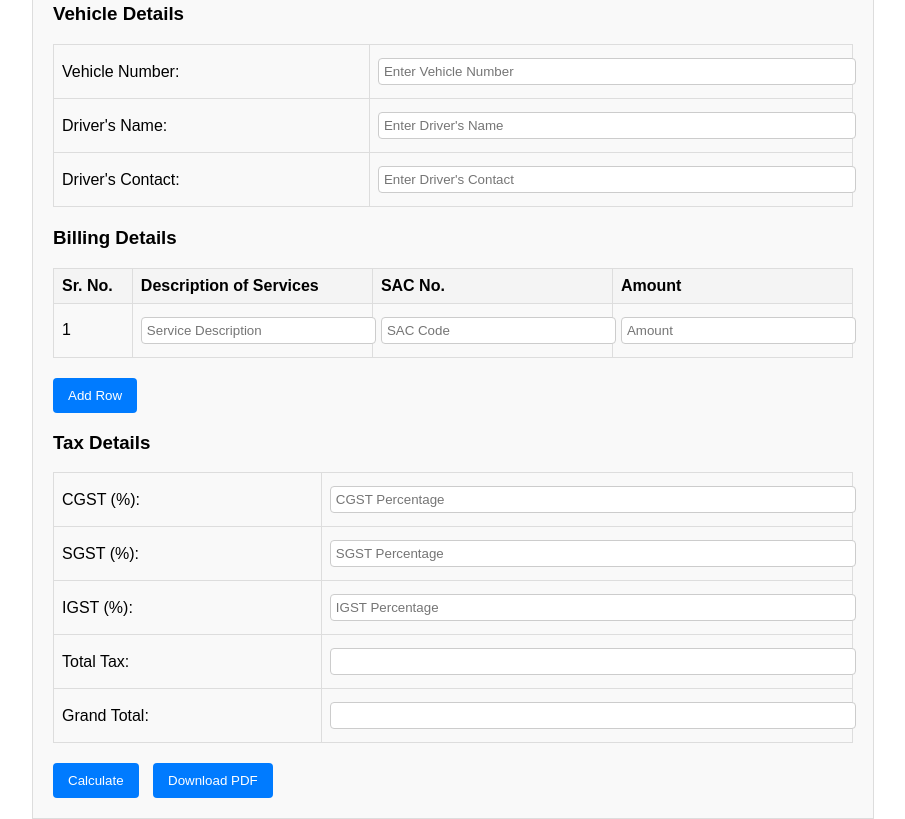
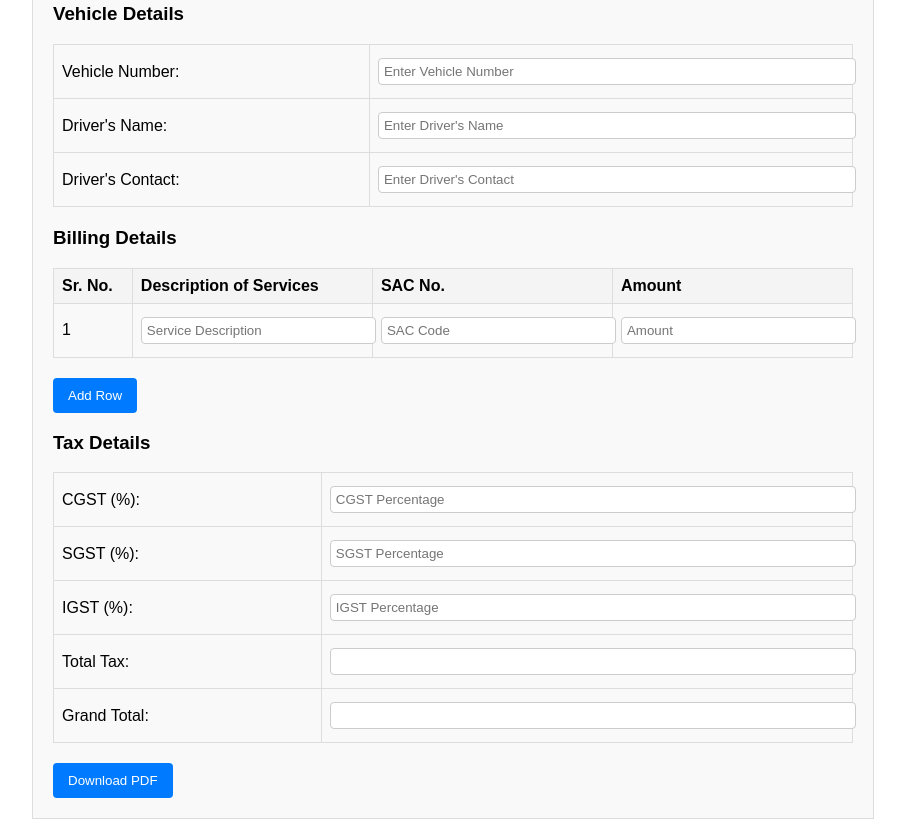
Before and after one commit to YusufAnsari7/VCS, a plain HTML site: page index.html in a window 1280 px wide. Shown: the part 467-1286 px from the top of the page, without its empty margins (187-1092 px from the left). Drawn offline with nearby package versions, Linux system fonts and the light colour scheme.

Commit message:
Removed calculate button

```diff
--- a/index.html
+++ b/index.html
@@ -202,7 +202,6 @@
 
     <!-- Footer Buttons -->
     <footer>
-      <button type="button" class="no-print" onclick="calculateTotals()">Calculate</button>
       <button type="button" class="no-print" id="download-pdf" onclick="downloadPDF()">Download PDF</button>
     </footer>
   </div>
```
